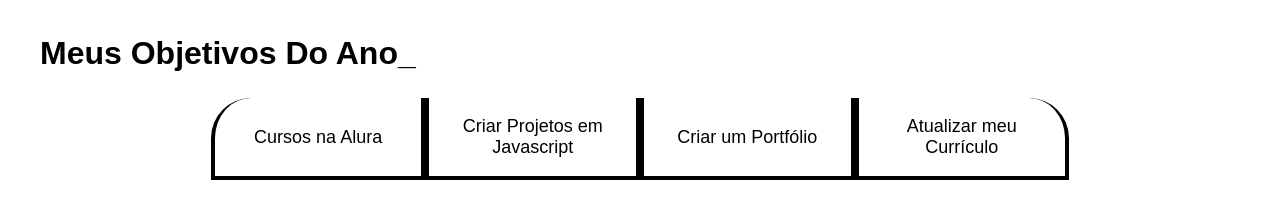
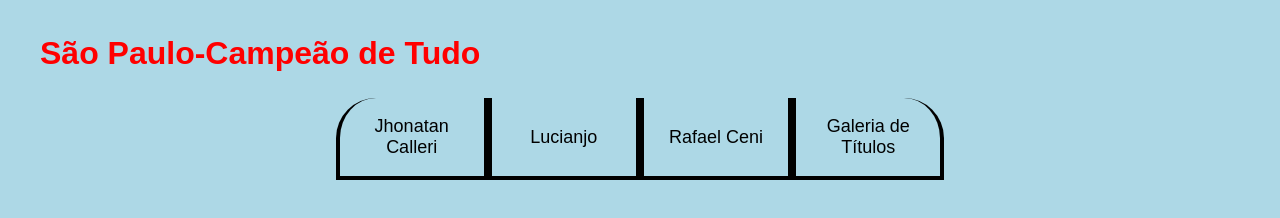
Before and after one commit to MUGRILINHO/obesidade-e-show-de-bolise, a plain HTML site: page index.html in a window 1280 px wide. Drawn offline with Linux system fonts and the light colour scheme; a web font is replaced by a local one.

Commit message:
Add files via upload

```diff
--- a/index.html
+++ b/index.html
@@ -8,12 +8,12 @@
 </head>
 <body>
     <section class="conteudo-principal">
-        <h2 class="titulo-principal">Meus Objetivos Do Ano<span>_</span></h2>
+        <h2 class="titulo-principal">São Paulo-<span>Campeão de Tudo</span></h2>
         <div class="botoes">
-            <button class="botao">Cursos na Alura</button>
-            <button class="botao">Criar Projetos em Javascript</button>
-            <button class="botao">Criar um Portfólio</button>
-            <button class="botao">Atualizar meu Currículo</button>
+            <button class="botao">Jhonatan Calleri</button>
+            <button class="botao">Lucianjo</button>
+            <button class="botao">Rafael Ceni</button>
+            <button class="botao">Galeria de Títulos</button>
         </div>
     </section>
 </body>
--- a/style.css
+++ b/style.css
@@ -3,15 +3,16 @@
 ;root{
     --cor-de-fundo: #1E1E1E;
     --cinza: #808080;
-    --verde-lemon: #32cd32;
-    --vermelho-sangue: #8b0000;
+    --verde-lemon: #236423;
+    --vermelho-sangue: #ff0000;
     --r-g-b: rgba(58, 55, 94, 0.5);
     --texto-fundo: rgba(58, 55, 94, 0.3);
+    --azul-bebe: #add8e6;
 }
 
 body{
-    background-color: var(--vermelho-sangue);
-    color: var(--verde-lemon);
+    background-color: #add8e6;
+    color: var(--texto-fundo);
     font-family: 'Chakra Petch', sans-serif;
 }
 
@@ -30,6 +31,7 @@
     text-align: left;
     width: 100%;
     font-size: 32px;
+    color: #ff0000 ;
 }
 
 .titulo-principal span{
```
